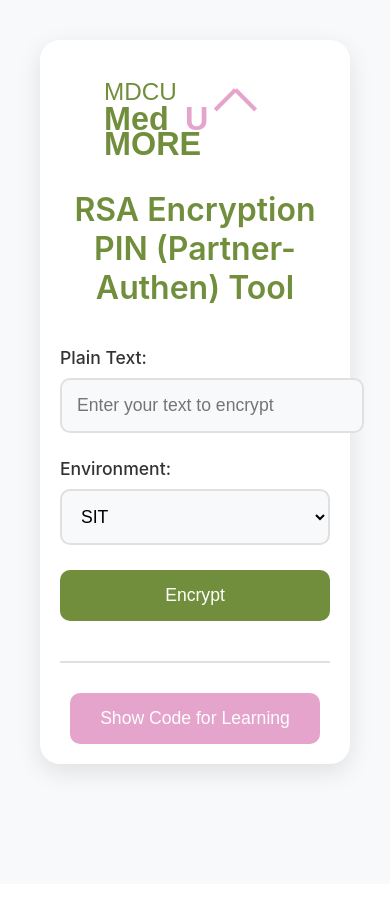
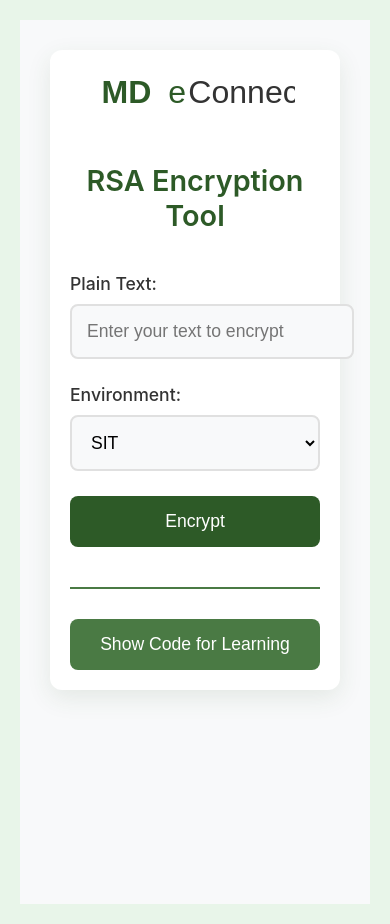
Before and after one commit to sunut/poc-encrypt-web, a React (Create React App) app: page / in a window 390 px wide. Before the commit the page ends 884 px from the top, so only its background shows below. Built offline with nearby package versions, Linux system fonts and the light colour scheme; the HTML template or start-up script is replaced by a standard one.

Commit message:
Update branding to MD eConnect

```diff
--- a/src/components/RSAEncryption.css
+++ b/src/components/RSAEncryption.css
@@ -1,10 +1,11 @@
 /* Variables */
 :root {
-    --primary-green: #718E3C;
-    --primary-pink: #E5A4CB;
+    --primary-green: #2D5A27;
+    --secondary-green: #4A7A44;
+    --background-mint: #E8F5E9;
     --text-dark: #333333;
     --background-light: #ffffff;
-    --shadow-color: rgba(0, 0, 0, 0.1);
+    --shadow-color: rgba(45, 90, 39, 0.1);
 }
 
 /* Animations */
@@ -20,34 +21,41 @@
 
 @keyframes pulse {
     0% { transform: scale(1); }
-    50% { transform: scale(1.05); }
+    50% { transform: scale(1.02); }
     100% { transform: scale(1); }
 }
 
 /* Main Container */
+body {
+    background-color: var(--background-mint);
+    margin: 0;
+    padding: 20px;
+    min-height: 100vh;
+}
+
 .container {
     max-width: 800px;
-    margin: 40px auto;
+    margin: 20px auto;
     padding: 40px;
     background-color: var(--background-light);
-    border-radius: 20px;
+    border-radius: 12px;
     box-shadow: 0 8px 24px var(--shadow-color);
     animation: fadeIn 0.6s ease-out;
 }
 
 /* Logo */
 .logo {
-    width: 200px;
-    margin: 0 auto 30px;
+    width: 300px;
+    margin: 0 auto 40px;
     display: block;
-    animation: pulse 2s infinite;
+    animation: pulse 3s infinite;
 }
 
 /* Headings */
 h1 {
     color: var(--primary-green);
     text-align: center;
-    font-size: 2.5em;
+    font-size: 2.2em;
     margin-bottom: 40px;
     font-weight: 600;
     animation: slideIn 0.6s ease-out;
@@ -72,7 +80,7 @@ select {
     width: 100%;
     padding: 15px;
     border: 2px solid #e0e0e0;
-    border-radius: 10px;
+    border-radius: 8px;
     font-size: 1.1em;
     transition: all 0.3s ease;
     background-color: #f8f9fa;
@@ -80,8 +88,8 @@ select {
 
 input[type="text"]:focus,
 select:focus {
-    border-color: var(--primary-pink);
-    box-shadow: 0 0 0 3px rgba(229, 164, 203, 0.2);
+    border-color: var(--secondary-green);
+    box-shadow: 0 0 0 3px rgba(45, 90, 39, 0.1);
     outline: none;
 }
 
@@ -91,7 +99,7 @@ button {
     color: white;
     padding: 15px 30px;
     border: none;
-    border-radius: 10px;
+    border-radius: 8px;
     font-size: 1.1em;
     font-weight: 500;
     cursor: pointer;
@@ -102,7 +110,7 @@ button {
 }
 
 button:hover {
-    background-color: #5d7431;
+    background-color: var(--secondary-green);
     transform: translateY(-2px);
 }
 
@@ -116,8 +124,8 @@ button:disabled {
 .result {
     margin-top: 30px;
     padding: 20px;
-    border: 2px solid #e0e0e0;
-    border-radius: 10px;
+    border: 2px solid var(--secondary-green);
+    border-radius: 8px;
     background-color: #f8f9fa;
     animation: fadeIn 0.6s ease-out;
 }
@@ -144,14 +152,14 @@ button:disabled {
 }
 
 .copy-btn {
-    background-color: var(--primary-pink);
+    background-color: var(--secondary-green);
     padding: 10px 20px;
     margin: 0;
     width: auto;
 }
 
 .copy-btn:hover {
-    background-color: #d685b5;
+    background-color: var(--primary-green);
 }
 
 /* Error Message */
@@ -161,7 +169,7 @@ button:disabled {
     border: 2px solid #dc3545;
     padding: 15px;
     margin-top: 20px;
-    border-radius: 10px;
+    border-radius: 8px;
     animation: fadeIn 0.3s ease-out;
 }
 
@@ -169,24 +177,24 @@ button:disabled {
 .code-section {
     margin-top: 40px;
     padding-top: 30px;
-    border-top: 2px solid #e0e0e0;
+    border-top: 2px solid var(--secondary-green);
     animation: fadeIn 0.6s ease-out;
 }
 
 .show-code-btn {
-    background-color: var(--primary-pink);
+    background-color: var(--secondary-green);
     width: auto;
     margin: 0 auto;
 }
 
 .show-code-btn:hover {
-    background-color: #d685b5;
+    background-color: var(--primary-green);
 }
 
 .code-container {
     margin-top: 20px;
     background-color: #282c34;
-    border-radius: 15px;
+    border-radius: 8px;
     padding: 25px;
     animation: fadeIn 0.6s ease-out;
 }
@@ -211,12 +219,16 @@ button:disabled {
 /* Responsive Design */
 @media (max-width: 768px) {
     .container {
-        margin: 20px;
+        margin: 10px;
         padding: 20px;
     }
 
+    .logo {
+        width: 80%;
+    }
+
     h1 {
-        font-size: 2em;
+        font-size: 1.8em;
     }
 
     .result-container {
--- a/src/components/RSAEncryption.js
+++ b/src/components/RSAEncryption.js
@@ -165,8 +165,8 @@ const RSAEncryption = () => {
 
     return (
         <div className="container">
-            <img src={logo} alt="MedU MORE Logo" className="logo" />
-            <h1>RSA Encryption PIN (Partner-Authen) Tool</h1>
+            <img src={logo} alt="MD eConnect Logo" className="logo" />
+            <h1>RSA Encryption Tool</h1>
             <form onSubmit={handleSubmit} className="login-form">
                 <div className="form-group">
                     <label htmlFor="plainText">Plain Text:</label>
```
Also changed, not shown: src/assets/logo.svg.
